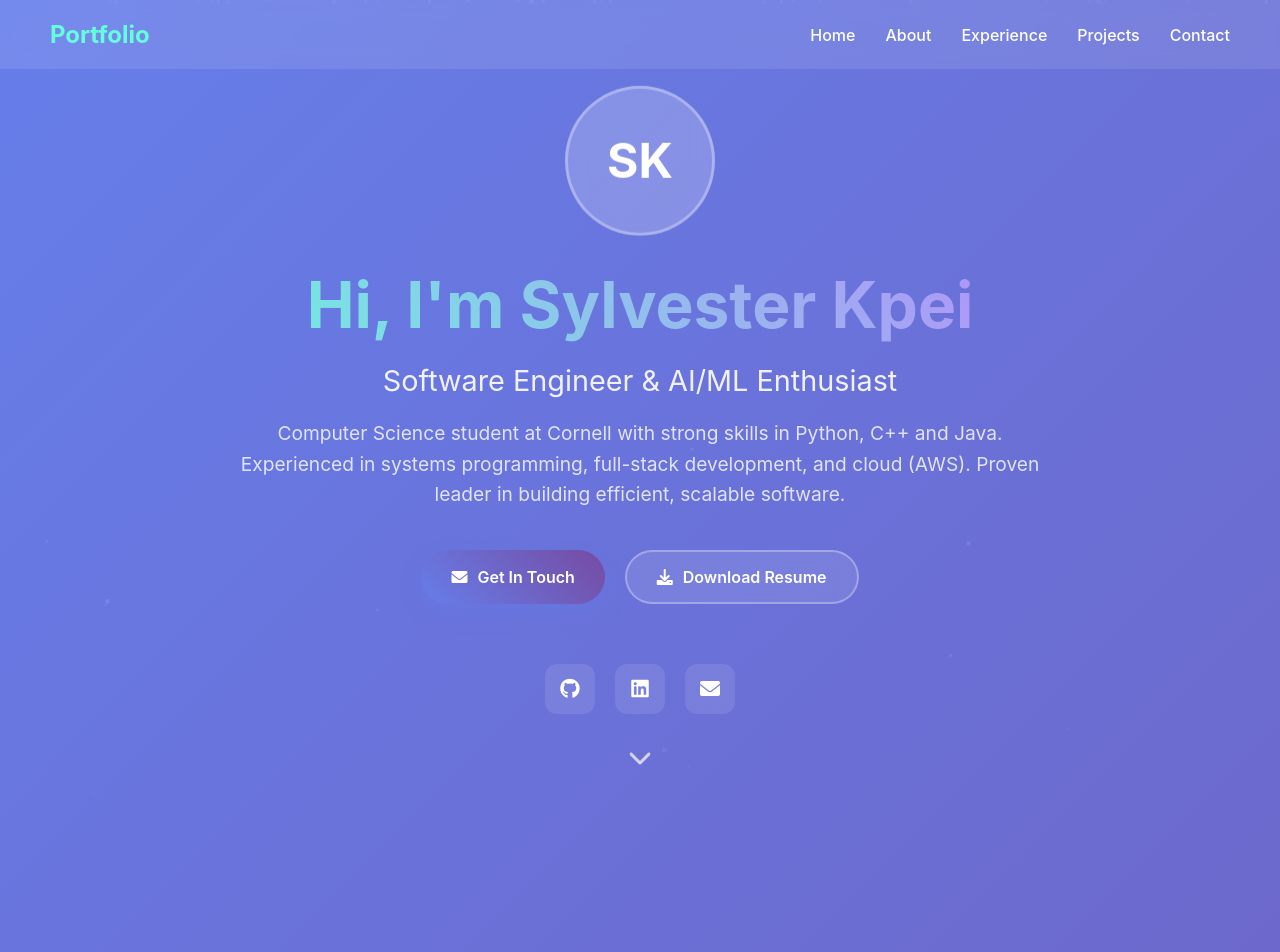
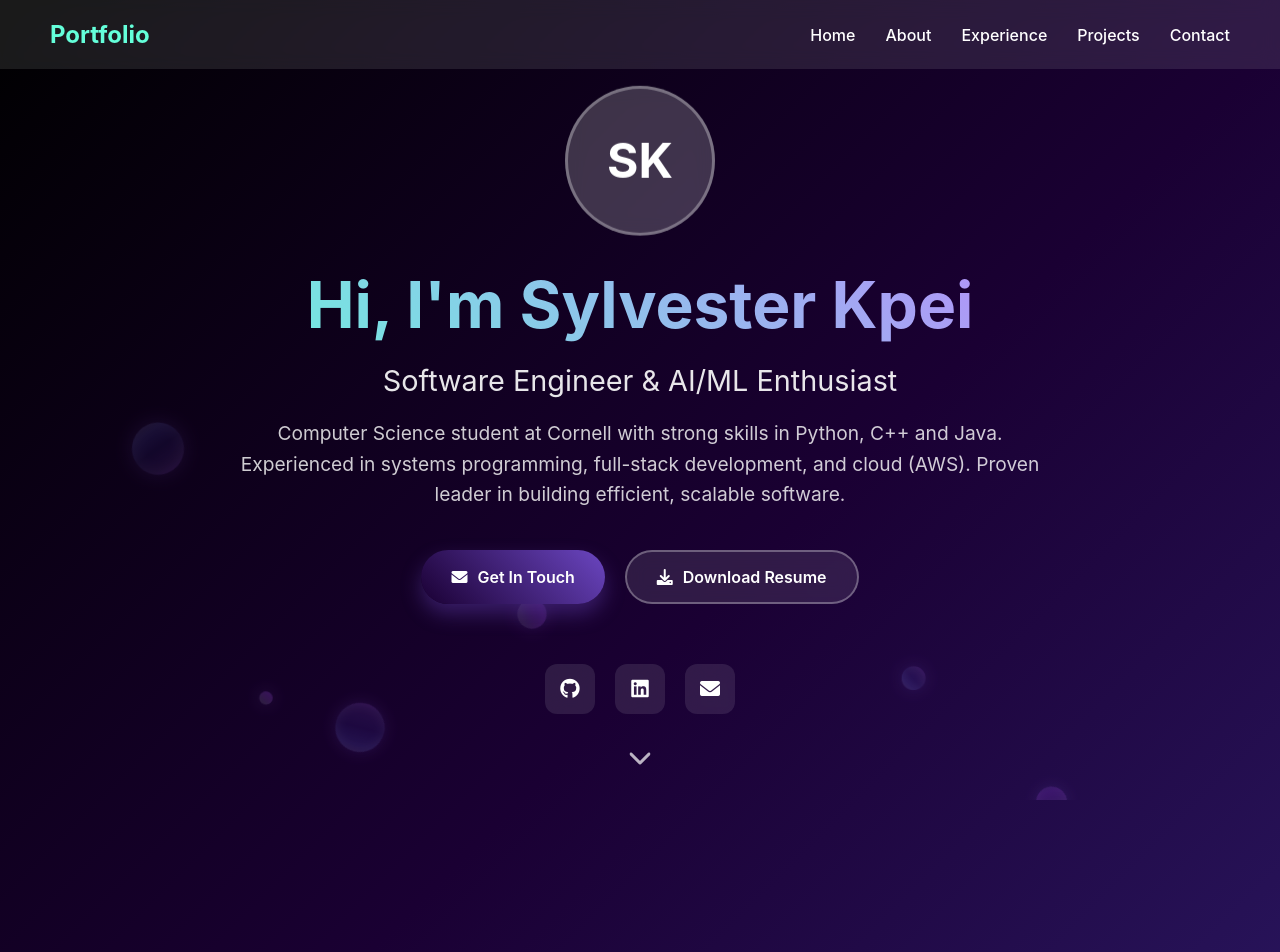
Before and after one commit to kpeis695/kpeis695.github.io, a plain HTML site: page index.html in a window 1280 px wide. Shown: the top 952 px of the page. Drawn offline with Linux system fonts and the light colour scheme.

Commit message:
Update index.html

```diff
--- a/index.html
+++ b/index.html
@@ -14,7 +14,7 @@
 
         body {
             font-family: 'Inter', -apple-system, BlinkMacSystemFont, 'Segoe UI', Roboto, sans-serif;
-            background: linear-gradient(135deg, #667eea 0%, #764ba2 100%);
+            background: linear-gradient(135deg, #000000 0%, #1a0033 25%, #2d1b69 50%, #6b46c1 75%, #9333ea 100%);
             min-height: 100vh;
             color: white;
             overflow-x: hidden;
@@ -170,9 +170,9 @@
         }
 
         .btn-primary {
-            background: linear-gradient(45deg, #667eea, #764ba2);
+            background: linear-gradient(45deg, #1a0033, #6b46c1);
             color: white;
-            box-shadow: 0 10px 20px rgba(102, 126, 234, 0.3);
+            box-shadow: 0 10px 20px rgba(107, 70, 193, 0.4);
         }
 
         .btn-secondary {
@@ -188,7 +188,7 @@
         }
 
         .btn-primary:hover {
-            background: linear-gradient(45deg, #764ba2, #667eea);
+            background: linear-gradient(45deg, #6b46c1, #9333ea);
         }
 
         .btn-secondary:hover {
@@ -294,7 +294,7 @@
             }
         }
 
-        /* Particle Background */
+        /* Bubble Animation */
         .particles {
             position: absolute;
             top: 0;
@@ -305,29 +305,59 @@
             z-index: -1;
         }
 
-        .particle {
+        .bubble {
             position: absolute;
-            background: rgba(255, 255, 255, 0.1);
+            bottom: -100px;
             border-radius: 50%;
-            animation: float-particles 20s infinite linear;
+            opacity: 0.6;
+            animation: bubble-rise 15s infinite linear;
+            background: linear-gradient(135deg,
+                rgba(107, 70, 193, 0.3) 0%,
+                rgba(147, 51, 234, 0.4) 25%,
+                rgba(168, 85, 247, 0.3) 50%,
+                rgba(196, 181, 253, 0.2) 75%,
+                rgba(255, 255, 255, 0.1) 100%);
+            box-shadow:
+                0 0 20px rgba(107, 70, 193, 0.3),
+                inset 0 0 20px rgba(255, 255, 255, 0.1);
         }
 
-        @keyframes float-particles {
+        .bubble:nth-child(odd) {
+            background: linear-gradient(135deg,
+                rgba(147, 51, 234, 0.4) 0%,
+                rgba(107, 70, 193, 0.3) 25%,
+                rgba(79, 70, 229, 0.2) 50%,
+                rgba(99, 102, 241, 0.3) 75%,
+                rgba(196, 181, 253, 0.2) 100%);
+        }
+
+        @keyframes bubble-rise {
             0% {
-                transform: translateY(100vh) rotate(0deg);
+                transform: translateY(0) rotate(0deg) scale(0.5);
                 opacity: 0;
             }
             10% {
-                opacity: 1;
+                opacity: 0.6;
             }
             90% {
-                opacity: 1;
+                opacity: 0.3;
             }
             100% {
-                transform: translateY(-100px) rotate(360deg);
+                transform: translateY(-100vh) rotate(360deg) scale(1.2);
                 opacity: 0;
             }
         }
+
+        .bubble:nth-child(1) { left: 10%; width: 60px; height: 60px; animation-delay: 0s; animation-duration: 12s; }
+        .bubble:nth-child(2) { left: 20%; width: 20px; height: 20px; animation-delay: 2s; animation-duration: 18s; }
+        .bubble:nth-child(3) { left: 25%; width: 80px; height: 80px; animation-delay: 4s; animation-duration: 14s; }
+        .bubble:nth-child(4) { left: 40%; width: 40px; height: 40px; animation-delay: 1s; animation-duration: 16s; }
+        .bubble:nth-child(5) { left: 70%; width: 35px; height: 35px; animation-delay: 3s; animation-duration: 13s; }
+        .bubble:nth-child(6) { left: 80%; width: 55px; height: 55px; animation-delay: 5s; animation-duration: 15s; }
+        .bubble:nth-child(7) { left: 32%; width: 25px; height: 25px; animation-delay: 7s; animation-duration: 17s; }
+        .bubble:nth-child(8) { left: 55%; width: 70px; height: 70px; animation-delay: 6s; animation-duration: 11s; }
+        .bubble:nth-child(9) { left: 85%; width: 30px; height: 30px; animation-delay: 8s; animation-duration: 19s; }
+        .bubble:nth-child(10) { left: 15%; width: 45px; height: 45px; animation-delay: 9s; animation-duration: 20s; }
     </style>
 </head>
 <body>
@@ -345,7 +375,18 @@
 
     <!-- Hero Section -->
     <section class="hero" id="home">
-        <div class="particles"></div>
+        <div class="particles">
+            <div class="bubble"></div>
+            <div class="bubble"></div>
+            <div class="bubble"></div>
+            <div class="bubble"></div>
+            <div class="bubble"></div>
+            <div class="bubble"></div>
+            <div class="bubble"></div>
+            <div class="bubble"></div>
+            <div class="bubble"></div>
+            <div class="bubble"></div>
+        </div>
 
         <div class="profile-image">SK</div>
 
@@ -445,28 +486,16 @@
             }
         });
 
-        // Create floating particles
-        function createParticles() {
+        // Create floating bubbles
+        function createBubbles() {
             const particlesContainer = document.querySelector('.particles');
 
-            for (let i = 0; i < 50; i++) {
-                const particle = document.createElement('div');
-                particle.className = 'particle';
-
-                // Random size and position
-                const size = Math.random() * 4 + 1;
-                particle.style.width = size + 'px';
-                particle.style.height = size + 'px';
-                particle.style.left = Math.random() * 100 + '%';
-                particle.style.animationDelay = Math.random() * 20 + 's';
-                particle.style.animationDuration = (Math.random() * 10 + 10) + 's';
-
-                particlesContainer.appendChild(particle);
-            }
+            // Remove old particle creation code since we now have CSS bubbles
+            // The bubbles are now created with HTML and CSS for better performance
         }
 
-        // Initialize particles
-        createParticles();
+        // Initialize bubbles (no longer needed but keeping function for compatibility)
+        // createBubbles();
 
         // Add hover effects to buttons
         document.querySelectorAll('.btn').forEach(btn => {
```
